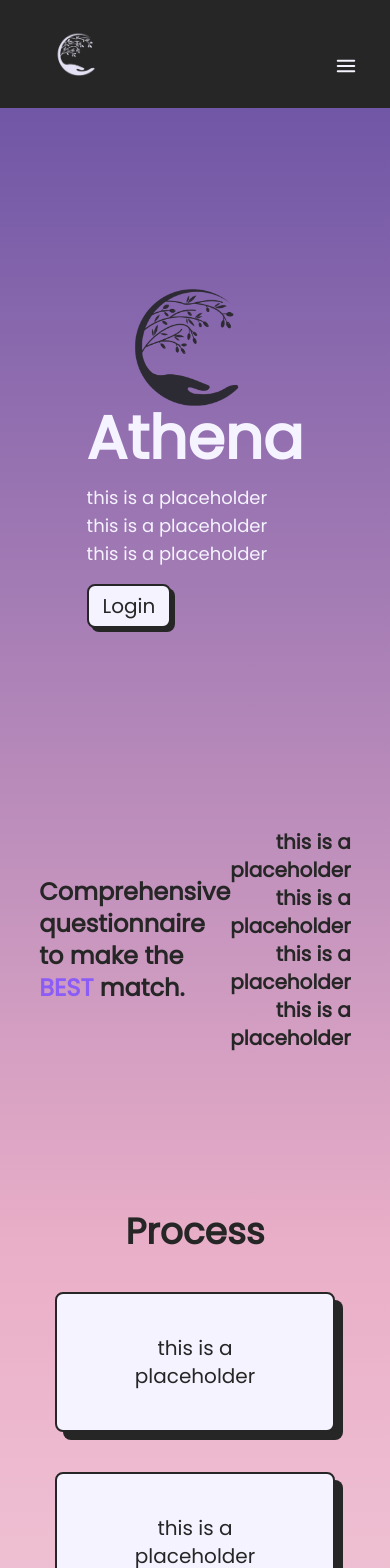
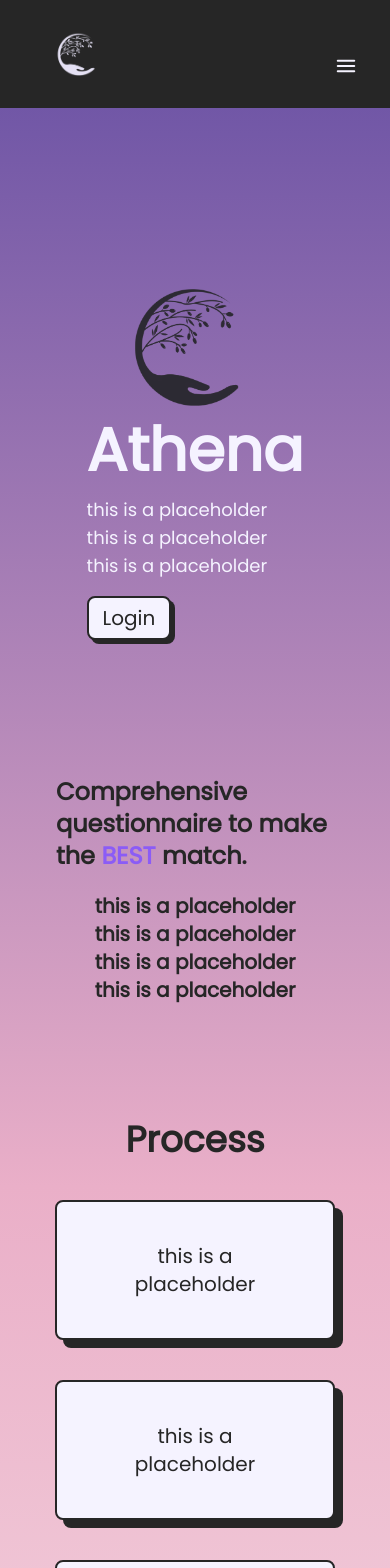
Before and after one commit to notzree/athena, a Next.js app in the folder athena-webapp/: page / in a window 390 px wide. Shown: the top 1568 px of the page. Built offline with nearby package versions, Linux system fonts and the light colour scheme.

Commit message:
completed mobile responsiveness

```diff
--- a/athena-webapp/app/(unauth-group)/page.tsx
+++ b/athena-webapp/app/(unauth-group)/page.tsx
@@ -21,7 +21,7 @@ export default function Home() {
               alt="athena light logo"
             />
             <div className="flex-col">
-              <div className="md:text-8xl text-6xl font-bold text-shadow">
+              <div className="md:text-8xl text-6xl pt-3 font-bold text-shadow">
                 Athena
               </div>
               <div className="md:text-xl text-lg py-4">
@@ -35,12 +35,12 @@ export default function Home() {
             </div>
           </div>
         </div>
-        <div className="m-10 py-20 text-neutral-800 font-bold flex flex-row justify-center items-center">
-          <div className="text-2xl w-1/2">
+        <div className="w-screen md:w-[80vw] md:m-10 md:py-20 p-14 text-neutral-800 font-bold flex md:flex-row flex-col justify-center items-center">
+          <div className="text-2xl md:w-1/2">
             Comprehensive questionnaire to make the{" "}
             <span className="text-violet-500">BEST</span> match.
           </div>
-          <div className="text-xl w-1/2 text-right">
+          <div className="text-xl md:w-1/2 md:text-right py-5">
             <ul>
               <li>this is a placeholder</li>
               <li>this is a placeholder</li>
--- a/athena-webapp/components/LandingFooter.tsx
+++ b/athena-webapp/components/LandingFooter.tsx
@@ -8,7 +8,7 @@ export default function LandingFooter() {
   return (
     <>
       <div className="w-screen bg-violet-50 p-20 ">
-        <div className="flex flex-col gap-5 mx-20">
+        <div className="flex flex-col gap-5 md:mx-20">
           <Image width="200" height="200" src={Logo} alt="athena light logo" />
           <div className="text-4xl text-neutral-800">
             Sign up to get notified.
```
